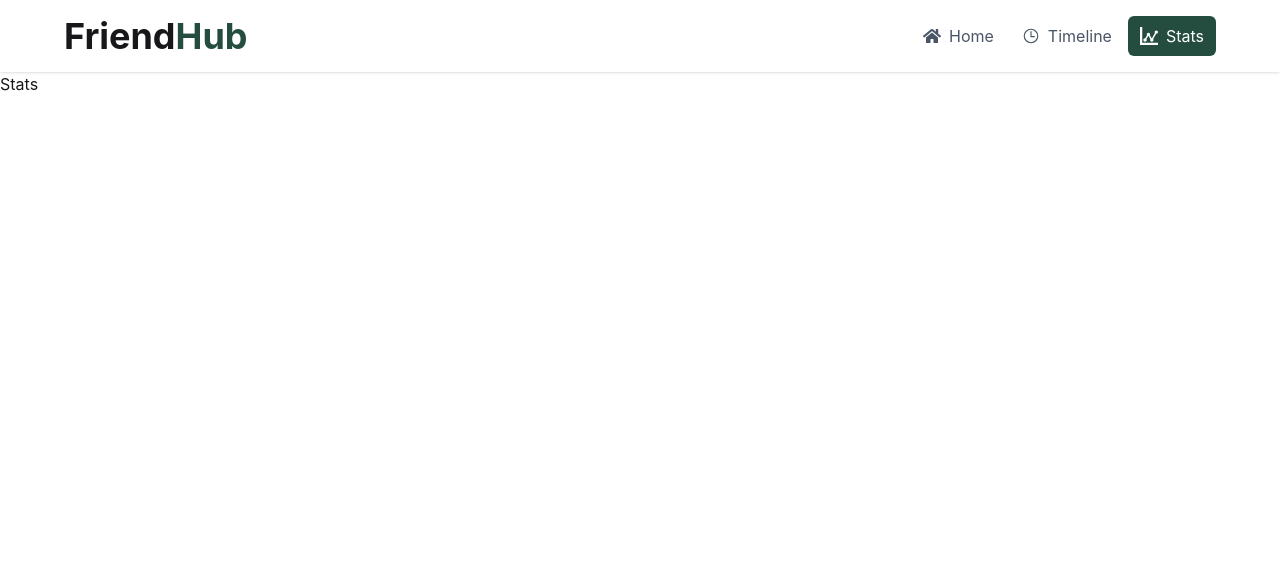
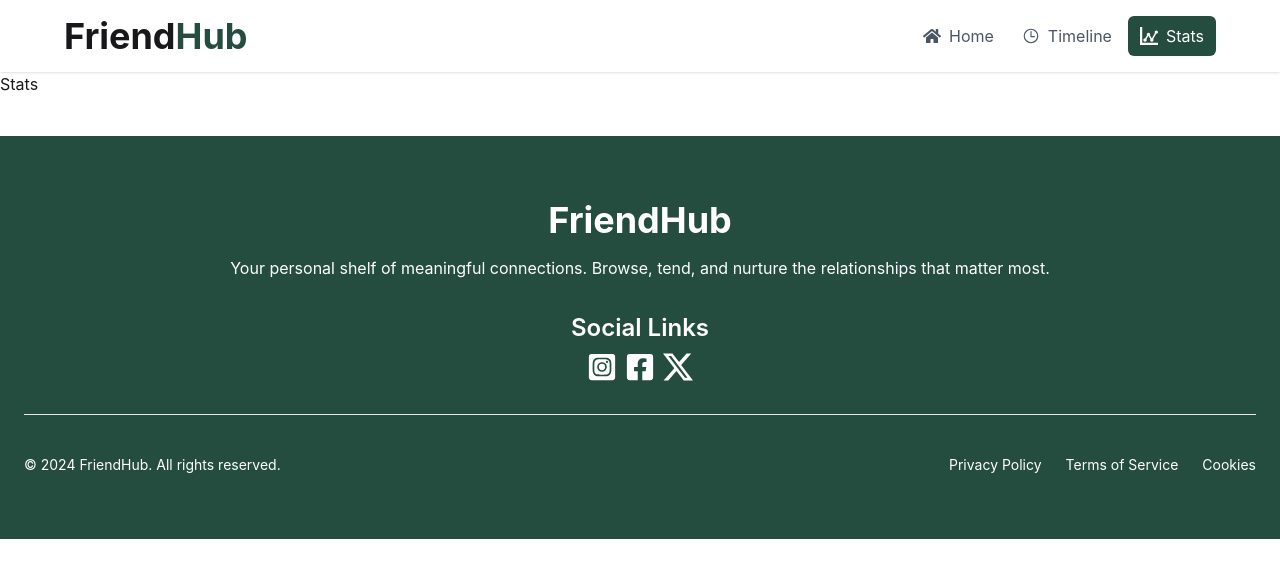
Before and after one commit to mdmizanurrahman5215/friendhub, a React (Vite) app: page /stats in a window 1280 px wide. Shown: the top 578 px of the page. Built offline with nearby package versions, Linux system fonts and the light colour scheme.

Commit message:
add stats section

```diff
--- a/src/App.jsx
+++ b/src/App.jsx
@@ -5,6 +5,8 @@ import Hero from "./components/Hero";
 import Stats from "./pages/Stats";
 import Timeline from "./pages/Timeline";
 import Home from "./pages/Home";
+import NotFound from "./pages/NotFound";
+import Footer from "./layout/Footer";
 
 function App() {
   return (
@@ -14,7 +16,9 @@ function App() {
         <Route path="/" element={<Home />} />
         <Route path="/timeline" element={<Timeline />} />
         <Route path="/stats" element={<Stats />} />
+        <Route path="*" element={<NotFound />} />
       </Routes>
+      <Footer/>
     </>
   );
 }
--- a/src/components/Cards.jsx
+++ b/src/components/Cards.jsx
@@ -1,5 +1,6 @@
 import React, { use } from 'react'
 import Card from './ui/Card';
+import StatsCard from './ui/StatsCard';
 
 const dataPromise = fetch("/data.json").then((res) => res.json());
 
@@ -11,6 +12,12 @@ const Cards = () => {
   return (
    <>
    <div className='container mx-auto'>
+    <div className='grid grid-cols-4 items-center gap-4 py-10'>
+      <StatsCard title="Total Friends" value = "10"          />
+      <StatsCard title="Mutual Friends" value = "5"          />
+      <StatsCard title="Online Friends" value = "3"          />
+      <StatsCard title="Pending Requests" value = "2"          />
+    </div>
      <h1 className='text-3xl font-bold mb-10'>Your Friends</h1>
     <div className='grid grid-cols-1 sm:grid-cols-2 md:grid-cols-3 lg:grid-cols-4 gap-4 container mx-auto '>
 
--- a/src/components/compound/Footer.jsx
+++ b/src/components/compound/Footer.jsx
@@ -1,18 +1,18 @@
-function Footer({ children }) {
-  return <footer className="bg-gray-100 p-6">{children}</footer>;
+function ModalFooter({ children }) {
+  return <footer className="bg-[#244D3F] container mx-auto p-6 text-white flex flex-col justify-center items-center text-center ">{children}</footer>;
 }
 
-Footer.Section = function ({ title, children }) {
+ModalFooter.Section = function ({ title, children }) {
   return (
-    <div>
-      <h4 className="font-bold">{title}</h4>
+    <div className="mb-4">
+      <h4 className="text-4xl font-bold mb-4">{title}</h4>
       <div>{children}</div>
     </div>
   );
 };
 
-Footer.Bottom = function ({ children }) {
-  return <div className="text-center mt-4 text-sm">{children}</div>;
+ModalFooter.Bottom = function ({ children }) {
+  return <div className="text-center mt-4 text-sm w-full">{children}</div>;
 };
 
-export default Footer;
+export default ModalFooter;
--- a/src/components/ui/StatsCard.jsx
+++ b/src/components/ui/StatsCard.jsx
@@ -1,10 +1,13 @@
 export default function StatsCard({ title, value, icon }) {
   return (
-    <div className="bg-white shadow p-4 rounded-xl flex items-center gap-4">
-      <div className="text-2xl">{icon}</div>
-      <div>
-        <p className="text-gray-500">{title}</p>
-        <h2 className="text-xl font-bold">{value}</h2>
+    <div className="bg-white shadow p-6 rounded-xl flex flex-col items-center gap-4">
+       {
+        icon && <div className="text-3xl text-[#244D3F]">{icon}</div>
+       }
+      <div flex className="flex flex-col justify-between items-center">
+          <h2 className="text-4xl font-bold ">{value}</h2>
+        <p className="text-gray-500 ">{title}</p>
+
       </div>
     </div>
   );
--- a/src/layout/Footer.jsx
+++ b/src/layout/Footer.jsx
@@ -1,9 +1,35 @@
 import React from 'react'
+import ModalFooter from '../components/compound/Footer'
+import { FaFacebookSquare, FaInstagramSquare } from 'react-icons/fa'
+import { BsTwitterX } from 'react-icons/bs'
 
 const Footer = () => {
   return (
-    <div>
+    <div className='bg-[#244D3F] py-10 mt-10'>
+    <ModalFooter className='container mx-auto'>
+      <ModalFooter.Section title="FriendHub">
+        <p>Your personal shelf of meaningful connections. Browse, tend, and nurture the relationships that matter most.</p>
+      </ModalFooter.Section>
+      <ModalFooter.Section className='mb-10'>
+        <h1 className='text-2xl font-semibold mb-2'>Social Links</h1>
+        <div className='flex justify-center items-center gap-2'>
+          <span className='text-3xl'><FaInstagramSquare /></span>
+          <span className='text-3xl'><FaFacebookSquare /></span>
+          <span className='text-3xl'><BsTwitterX /></span>
+        </div>
+      </ModalFooter.Section>
 
+      <ModalFooter.Bottom>
+       <div className='flex justify-between border-t border-gray-200 pt-10 w-full'>
+        <p> &copy; 2024 FriendHub. All rights reserved.</p>
+        <ul className='flex items-center gap-6'>
+          <li>Privacy Policy</li>
+          <li>Terms of Service</li>
+          <li>Cookies</li>
+        </ul>
+       </div>
+      </ModalFooter.Bottom>
+    </ModalFooter>
     </div>
   )
 }
--- a/src/layout/Navbar.jsx
+++ b/src/layout/Navbar.jsx
@@ -16,7 +16,7 @@ const Navbar = () => {
             <CustomNavLink to="/" icon={<FaHome  size={18} />}>
               Home
             </CustomNavLink>
-            <CustomNavLink to="/recent" icon={<IoTimeOutline   size={18} />}>
+            <CustomNavLink to="/timeline" icon={<IoTimeOutline   size={18} />}>
               Timeline
             </CustomNavLink>
             <CustomNavLink to="/stats" icon={<ImStatsDots   size={18} />}>
--- /dev/null
+++ b/src/pages/NotFound.jsx
@@ -0,0 +1,25 @@
+import { Link } from "react-router-dom";
+
+export default function NotFound() {
+  return (
+    <div className="min-h-screen flex flex-col items-center justify-center text-center px-4">
+
+      <h1 className="text-7xl font-bold text-[#244D3F]">404</h1>
+
+      <h2 className="text-2xl font-semibold mt-4 text-gray-700">
+        Page Not Found
+      </h2>
+
+      <p className="text-gray-500 mt-2 max-w-md">
+        Sorry, the page you are looking for doesn’t exist or has been moved.
+      </p>
+
+      <Link
+        to="/"
+        className="mt-6 px-6 py-3 bg-[#244D3F] text-white rounded-lg hover:bg-[#1d3b31] transition"
+      >
+        Go Back Home
+      </Link>
+    </div>
+  );
+}
```
